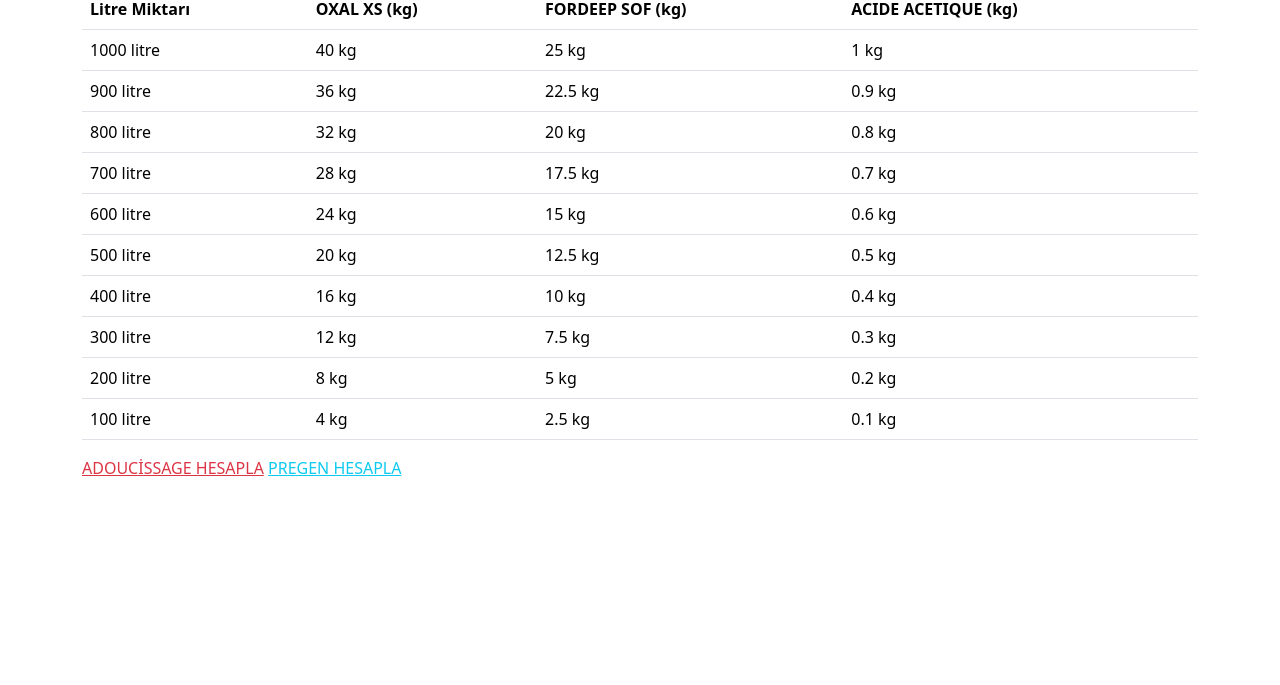
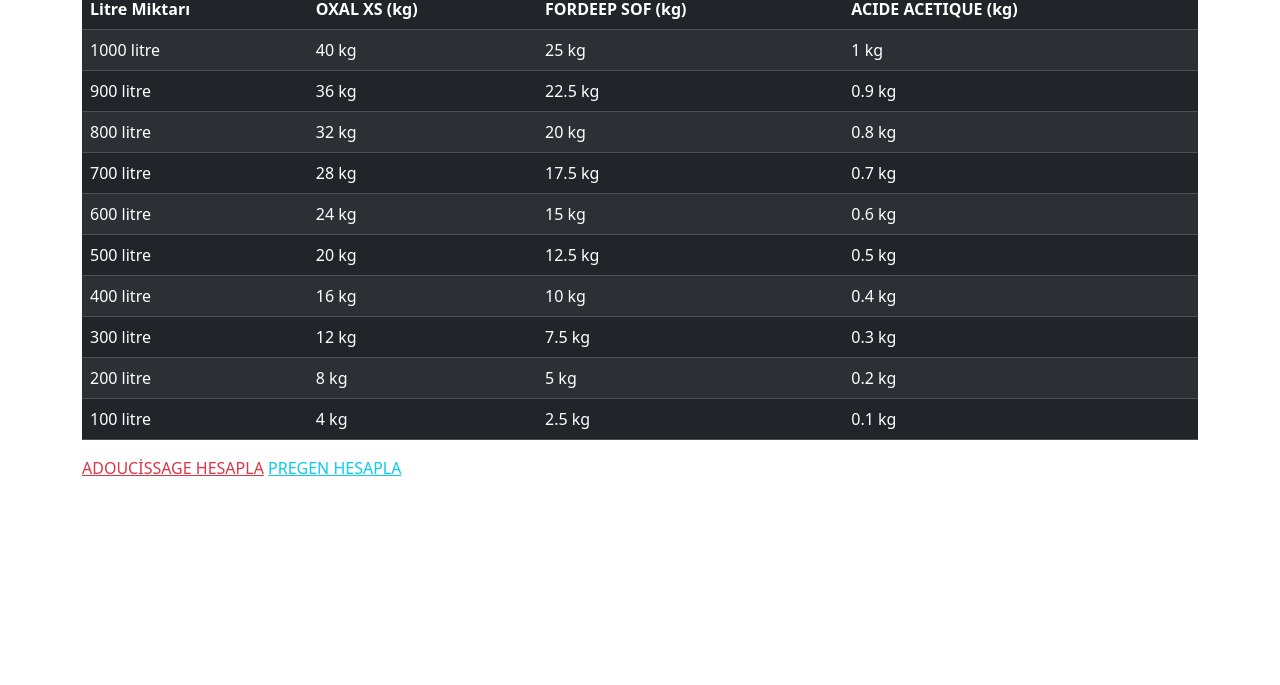
Before and after one commit to zeugmass/rame, a plain HTML site: page produit.html in a window 1280 px wide. Shown: the part 115-800 px from the top of the page. Drawn offline with nearby package versions, Linux system fonts and the light colour scheme.

Commit message:
Update produit.html

```diff
--- a/produit.html
+++ b/produit.html
@@ -10,13 +10,13 @@
 <body>
 <div class="container mt-5">
   <h1>Post-Traitement Hesap Tablosu</h1>
-  <table class="table">
+  <table class="table table-dark table-striped">
     <thead>
       <tr>
-        <th>Litre Miktarı</th>
-        <th>OXAL XS (kg)</th>
-        <th>FORDEEP SOF (kg)</th>
-        <th>ACIDE ACETIQUE (kg)</th>
+        <th scope="col">Litre Miktarı</th>
+        <th scope="col">OXAL XS (kg)</th>
+        <th scope="col">FORDEEP SOF (kg)</th>
+        <th scope="col">ACIDE ACETIQUE (kg)</th>
       </tr>
     </thead>
     <tbody>
```
